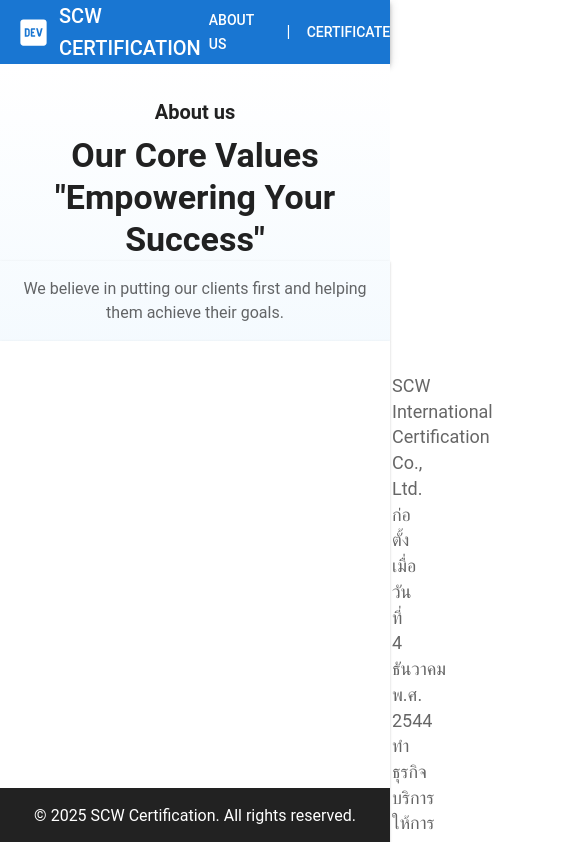
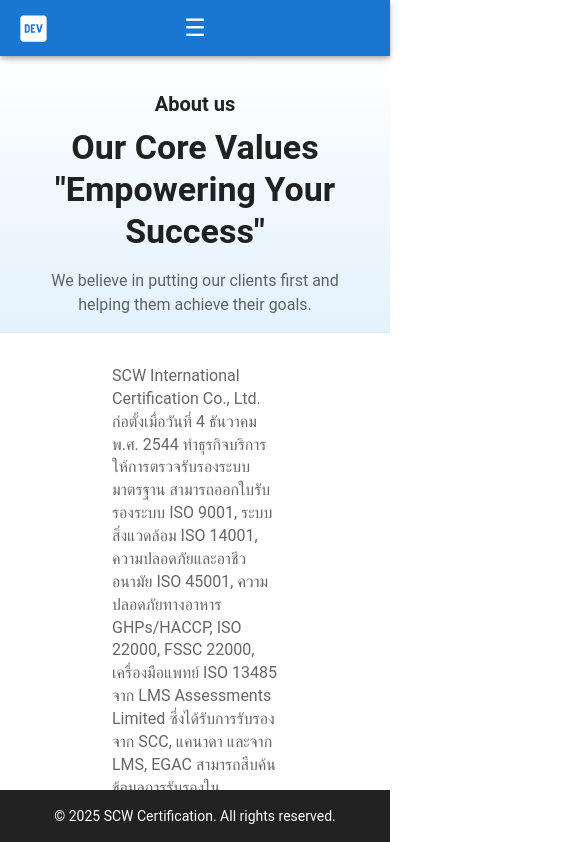
Before and after one commit to SuratZ/SCW, a React (Vite) app: page /SCW/about in a window 390 px wide. Shown: the top 842 px of the page, 585 px wide, since content can reach past the window. Built offline with nearby package versions, Linux system fonts and the light colour scheme.

Commit message:
working responsive

```diff
--- a/src/components/Footer.tsx
+++ b/src/components/Footer.tsx
@@ -1,22 +1,34 @@
 import React from 'react';
+import { Box, Typography } from '@mui/material';
 
 const Footer: React.FC = () => (
-    <>
-        <footer style={{
+    <Box
+        component="footer"
+        sx={{
             width: '100%',
-            padding: '1rem 0',
-            background: '#222',
+            px: 1,
+            py: 2,
+            bgcolor: '#222',
             color: '#fff',
             textAlign: 'center',
             position: 'fixed',
             left: 0,
             bottom: 0,
             zIndex: 100,
-        }}>
+            fontSize: { xs: '0.9rem', sm: '1rem' },
+        }}
+    >
+        <Typography
+            variant="body2"
+            sx={{
+                display: 'inline-block',
+                maxWidth: '100vw',
+                wordBreak: 'break-word',
+            }}
+        >
             © {new Date().getFullYear()} SCW Certification. All rights reserved.
-        </footer>
-        <div style={{ height: '56px' }} />
-    </>
+        </Typography>
+    </Box>
 );
 
 export default Footer;
--- a/src/components/NavBar.tsx
+++ b/src/components/NavBar.tsx
@@ -1,11 +1,50 @@
 import { LogoDev } from "@mui/icons-material";
-import { AppBar, Toolbar, Typography, Button, Box } from "@mui/material";
+import { AppBar, Toolbar, Typography, Button, Box, List, ListItem, ListItemText } from "@mui/material";
+import { useState } from "react";
 import { Link as RouterLink } from 'react-router-dom';
+
+const menuItems = [
+  {
+    label: "About us",
+    path: "/about"
+  },
+  {
+    label: "Certificate",
+    path: "/certificate"
+  },
+  {
+    label: "Verify Certification",
+    path: "/verify-cert"
+  },
+  {
+    label: "Contact",
+    path: "/contact"
+  }
+];
+
+  // const [mobileOpen, setMobileOpen] = useState(false);
+
+  // const handleDrawerToggle = () => {
+  //   setMobileOpen(!mobileOpen);
+  // };
+
+  // const drawer = (
+  //   <Box sx={{ width: 250 }} role="presentation" onClick={handleDrawerToggle}>
+  //     <List>
+  //       {menuItems.map((item) => (
+  //         <ListItem key={item.label} component={RouterLink} to={item.path}>
+  //           <ListItemText primary={item.label} />
+  //         </ListItem>
+  //       ))}
+  //     </List>
+  //   </Box>
+  // );
+
 
 
 export default function NavBar() {
   return (
-    <AppBar position="static">
+    <AppBar position="sticky">
       <Toolbar>
       <Box sx={{ flex: 3, display: 'flex', alignItems: 'center', gap: 1 }}>
         <Button
@@ -16,19 +55,43 @@
         aria-label="SCW Home"
         >
         <LogoDev fontSize="large" color="inherit" />
-                    <Typography variant="h6" component="span" sx={{ ml: 1 }}>
+        <Typography
+          variant="h6"
+          component="span"
+          sx={{ ml: 1, display: { xs: 'none', sm: 'inline' } }}
+        >
           SCW Certification
         </Typography>
         </Button>
       </Box>
-            <Box sx={{ flex: 6, display: 'flex', alignItems: 'center', gap: 2, justifyContent: 'center' }}>
-                <Button color="inherit" component={RouterLink} to="/about">About us</Button>
-                |
-                <Button color="inherit" component={RouterLink} to="/certificate">Certificate</Button>
-                |
-                <Button color="inherit" component={RouterLink} to="/verify-cert">Verify Certification</Button>
-                |
-                <Button color="inherit" component={RouterLink} to="/contact">Contact</Button>
+      <Box
+        sx={{
+        flex: 6,
+        display: { xs: 'none', md: 'flex' },
+        alignItems: 'center',
+        gap: 2,
+        justifyContent: 'center',
+        }}
+      >
+        {menuItems.map((item) => (
+          <Button key={item.label} color="inherit" component={RouterLink} to={item.path}>
+            {item.label}
+          </Button>
+        ))}
+      </Box>
+
+      {/* Mobile menu */}
+      <Box sx={{ flex: 6, display: { xs: 'flex', md: 'none' }, justifyContent: 'center' }}>
+        <Button
+        color="inherit"
+        aria-label="menu"
+        sx={{ minWidth: 0 }}
+        onClick={() => {
+          // Implement mobile menu open logic here
+        }}
+        >
+        <span style={{ fontSize: 24 }}>☰</span>
+        </Button>
       </Box>
       <Box sx={{ flex: 3, display: 'flex', justifyContent: 'flex-end' }}>
         {/* <Button color="inherit">Login</Button> */}
--- a/src/pages/About.tsx
+++ b/src/pages/About.tsx
@@ -2,55 +2,48 @@
 
 export default function About() {
     return (
+        <>
+            <Box sx={{
+                background: 'linear-gradient(to bottom, #ffffff 0%, #e3f2fd 100%)',
+                display: "flex",
+                alignItems: "center", // vertical centering
+            }}>
                 <Container sx={{
                     textAlign: 'center',
-            minWidth: '100vw',
-            minHeight: '87vh',
-            width: '100vw',
-            height: '87vh',
-            background: 'linear-gradient(to bottom, #ffffff 0%, #e3f2fd 100%)',
-            display: 'flex',
-            flexDirection: 'column',
+                    mt: 4
                 }}>
-            <Typography color="text.primary" variant="h6" gutterBottom sx={{ mt: 4, fontWeight: 'bold' }} >
+                    <Typography color="text.primary" variant="h6" gutterBottom sx={{ fontWeight: 'bold' }} >
                         About us
                     </Typography>
                     <Typography color='inherit' variant="h4" sx={{ fontWeight: 'bold' }}>
                         Our Core Values<br />"Empowering Your Success"
                     </Typography>
-            <Box sx={{
-                p: 2,
-                width: '100vw',
-                position: 'relative',
-                left: '50%',
-                right: '50%',
-                ml: '-50vw',
-                mr: '-50vw',
-                boxShadow: 1
-            }}>
-            <Typography color="text.secondary" variant="body1">
+                    <Typography color="text.secondary" variant="body1" sx={{ p: 2 }}>
                         We believe in putting our clients first and helping them achieve their goals.
                     </Typography>
+
+                </Container>
             </Box>
             <Box
                 sx={{
+
                     backgroundColor: '#ffffff',
-                    p: 4,
-                    width: '100vw',
-                    position: 'relative',
-                    left: '50%',
-                    right: '50%',
-                    ml: '-50vw',
-                    mr: '-50vw',
-                    boxShadow: 1
+                    boxShadow: 1,
+                    zIndex: 0,
+                    pl: 10,
+                    pr: 10,
+                    pb: 4
                 }}
             >
-            <Box>
-                <Typography color="text.secondary" variant="body2" align="left" fontSize={18} paragraph
+                <Container
                     sx={{
-                    ml: 45,
-                    mr: 45,
-                }}>
+                        p: 4,
+                        // ml: 10,
+                        // mr: 10,
+                    }}
+                >
+                    <Typography color="text.secondary" variant="body2" align="left" fontSize={16} paragraph
+                    >
 
                         SCW  International Certification Co., Ltd.  ก่อตั้งเมื่อวันที่ 4 ธันวาคม พ.ศ. 2544 ทำธุรกิจบริการให้การตรวจรับรองระบบมาตรฐาน สามารถออกใบรับรองระบบ ISO 9001, ระบบสิ่งแวดล้อม ISO 14001, ความปลอดภัยและอาชีวอนามัย
                         ISO 45001, ความปลอดภัยทางอาหาร GHPs/HACCP, ISO 22000, FSSC 22000, เครื่องมือแพทย์ ISO 13485 จาก LMS Assessments Limited    ซึ่งได้รับการรับรองจาก SCC, แคนาดา และจาก LMS,  EGAC  สามารถสืบค้นข้อมูลการรับรองใน website ของ LMS (บริษัทแม่) และ website ของ IAF ซึ่งเป็นหลักการแสดงสถานะของใบรับรองที่ถูกต้องตามหลักสากล เพื่อขยายโอกาสทางการตลาดของสินค้าในประเทศและต่างประเทศ
@@ -61,8 +54,9 @@
                         <br /><br />
                         Currently, more than 200 companies have issued ISO standard system certification for all systems in Thailand.
                     </Typography>
+                </Container>
             </Box>
-            </Box>
-        </Container>
+        </>
+
     );
 }
--- a/src/pages/Home.tsx
+++ b/src/pages/Home.tsx
@@ -3,19 +3,19 @@
 
 export default function Home() {
   return (
+    <Box sx={{
+      background: 'linear-gradient(to right, #e3f2fd 0%, #ffffff 50%, #e3f2fd 100%)',
+      minHeight: "90vh",   // full screen height
+      display: "flex",
+      alignItems: "center", // vertical centering
+    }}>
       <Container
         sx={{
           textAlign: 'center',
-        minWidth: '100vw',
-        minHeight: '87vh',
-        width: '100vw',
-        height: '87vh',
-        background: 'linear-gradient(to right, #e3f2fd 0%, #ffffff 50%, #e3f2fd 100%)',
-        display: 'flex',
-        flexDirection: 'column',
         }}
       >
-      <Typography variant="h3" gutterBottom sx={{mt: 30}}>
+        <Container sx={{ justifyContent: "center", alignItems: "center" }}>
+          <Typography variant="h3" gutterBottom>
             Welcome to SCW International Certification
           </Typography>
           <Box>
@@ -48,5 +48,7 @@
             </Typography>
           </Button>
         </Container>
+      </Container>
+    </Box>
   );
 }
```
Also changed, not shown: src/pages/Certification.tsx (+41 -33 lines), src/pages/VerifiyCert.tsx (+75 -38 lines). Lines whose indentation alone changed are shown as unchanged.
